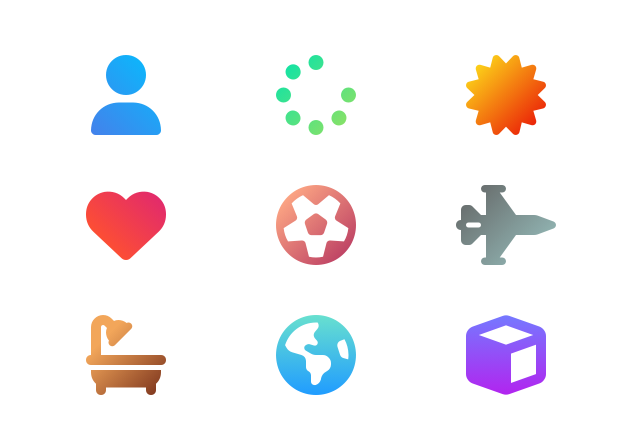
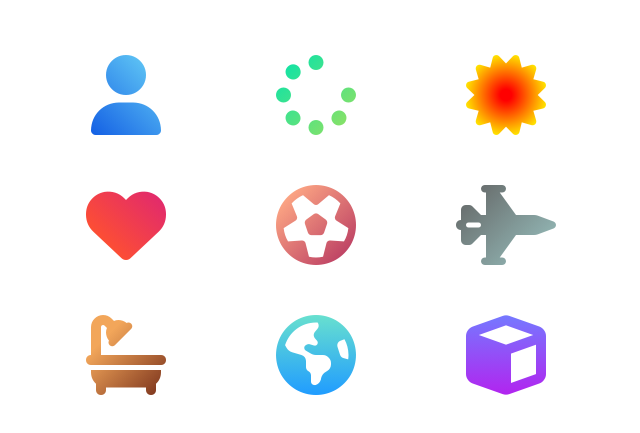
Before and after one commit to Training360/css3-halado, a plain HTML site: page lesson_10/index.html in a window 1280 px wide. Shown: the part 51-484 px from the top of the page, without its empty margins (324-964 px from the left). Drawn offline with nearby package versions, Linux system fonts and the light colour scheme.

Commit message:
Create lesson_11 branch

```diff
--- a/lesson_10/style.css
+++ b/lesson_10/style.css
@@ -1,5 +1,5 @@
 .icon-blue {
-  background-image: linear-gradient(45deg, #4481eb 0%, #04befe 100%);
+  background-image: linear-gradient(45deg, #135fe4 0%, #69d3f7 100%);
   color: transparent;
   -webkit-background-clip: text;
   background-clip: text;
@@ -11,7 +11,7 @@
   background-clip: text;
 }
 .icon-orange {
-  background-image: linear-gradient(135deg, #FDD819 10%, #E80505 100%);
+  background-image: radial-gradient(red 10%, yellow 80%, white);
   color: transparent;
   -webkit-background-clip: text;
   background-clip: text;
```
